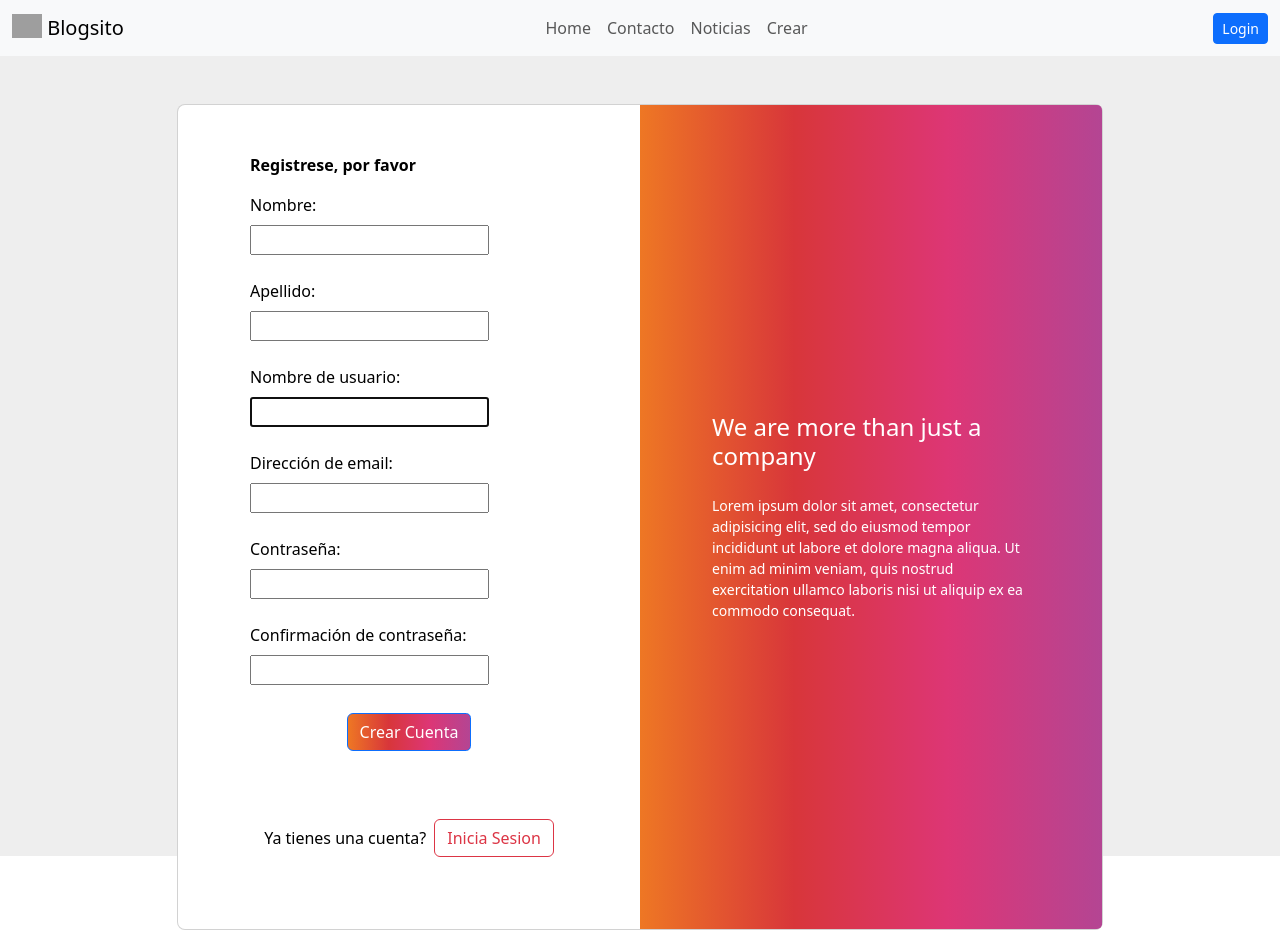
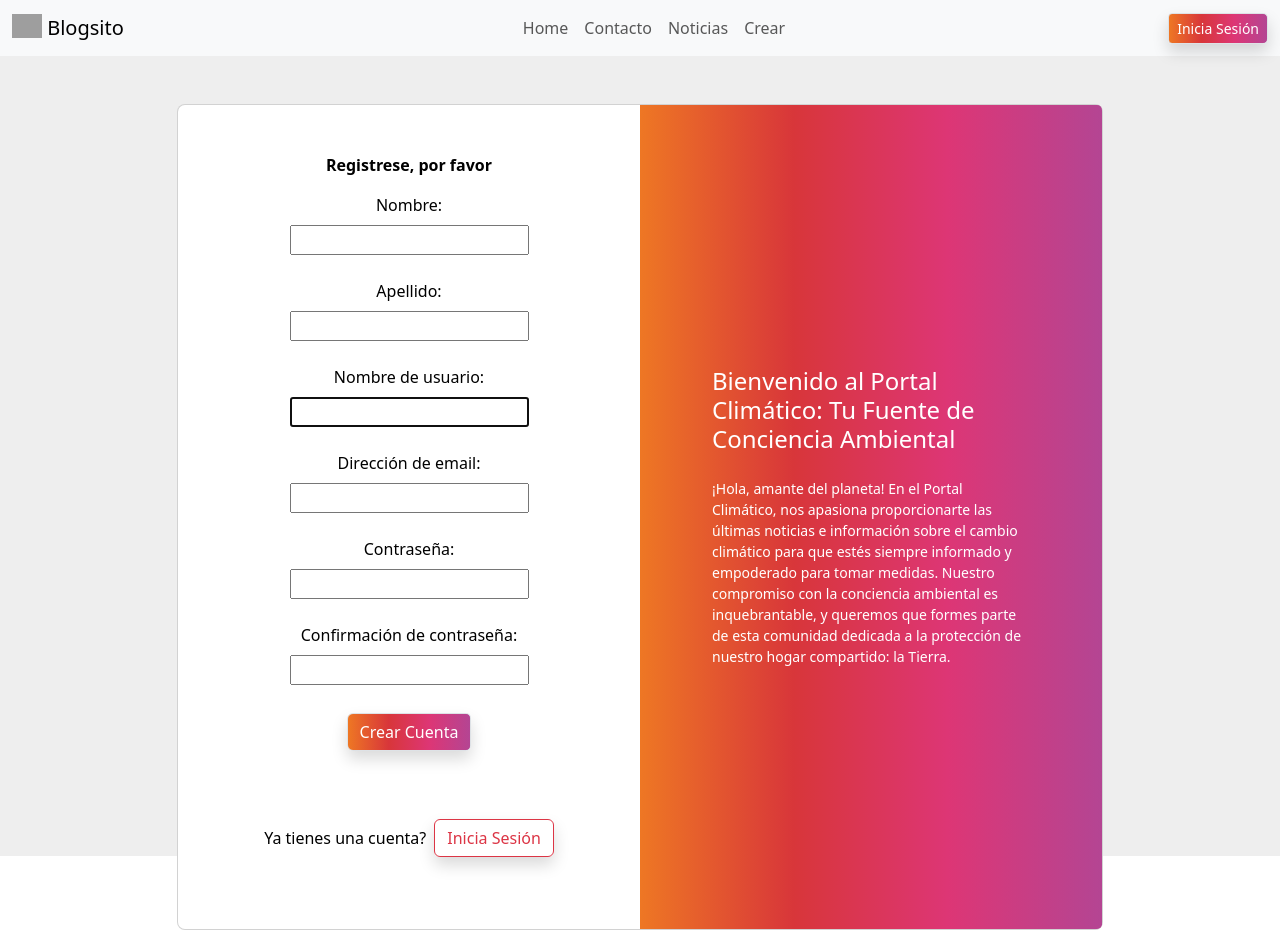
Before and after one commit to Xacled/Proyecto-Final, a Django app: page /Usuarios/Registro/ in a window 1280 px wide. Run offline with Django 4.2, Linux system fonts and the light colour scheme; grey boxes are pictures that could not be loaded.

Commit message:
Arreglo de css para login y registro

```diff
--- a/static/css/style.css
+++ b/static/css/style.css
@@ -26,3 +26,22 @@
     border-bottom-right-radius: 0.3rem;
   }
 }
+
+.btn-bd-primary {
+  --bs-btn-font-weight: 600;
+  --bs-btn-color: var(--bs-white);
+  --bs-btn-bg: var(--bd-violet-bg);
+  --bs-btn-border-color: var(--bd-violet-bg);
+  --bs-btn-hover-color: var(--bs-white);
+  --bs-btn-hover-bg: #{shade-color($bd-violet, 10%)};
+  --bs-btn-hover-border-color: #{shade-color($bd-violet, 10%)};
+  --bs-btn-focus-shadow-rgb: var(--bd-violet-rgb);
+  --bs-btn-active-color: var(--bs-btn-hover-color);
+  --bs-btn-active-bg: #{shade-color($bd-violet, 20%)};
+  --bs-btn-active-border-color: #{shade-color($bd-violet, 20%)};
+}
+
+.border-success {
+  --bs-border-opacity: 1;
+  border-color: rgba(var(--bs-success-rgb), var(--bs-border-opacity)) !important;
+}
--- a/templates/partials/navbar.html
+++ b/templates/partials/navbar.html
@@ -100,8 +100,8 @@
       {% else %}
       <a
         href="{% url 'login'%}"
-        class="btn btn-primary btn-sm d-none d-sm-block align-text-top"
-        >Login</a
+        class="btn btn-primary btn-sm  border shadow gradient-custom-2 d-none d-sm-block align-text-top"
+        >Inicia Sesión</a
       >
       {% endif %}
     </div>
--- a/templates/usuarios/registro.html
+++ b/templates/usuarios/registro.html
@@ -10,10 +10,10 @@
               <div class="card-body p-md-5 mx-md-4">
                 <form action="" method="post">
                   {% csrf_token %}
-                  <p class="fw-bold">Registrese, por favor</p>
+                  <p class="fw-bold text-center">Registrese, por favor</p>
 
                   {% for field in form %}
-                  <div class="form-outline mb-4">
+                  <div class="form-outline mb-4 text-center">
                     <div class="form-label">{{ field.label_tag }}</div>
                     <div class="">{{ field }}</div>
                   </div>
@@ -24,7 +24,7 @@
                   {% endfor %} {% endfor %}
                   <div class="text-center pt-1 mb-5 pb-1">
                     <button
-                      class="btn btn-primary btn-block fa-lg gradient-custom-2 mb-3"
+                      class="btn btn-primary border shadow gradient-custom-2 mb-3"
                       value="Confirmar"
                       type="submit"
                     >
@@ -39,9 +39,9 @@
                     <p class="mb-0 me-2">Ya tienes una cuenta?</p>
                     <a
                       type="button"
-                      class="btn btn-outline-danger"
+                      class="btn shadow btn-outline-danger opacity-60"
                       href="{% url 'login'%}"
-                      >Inicia Sesion</a
+                      >Inicia Sesión</a
                     >
                   </div>
                 </form>
@@ -49,12 +49,9 @@
             </div>
             <div class="col-lg-6 d-flex align-items-center gradient-custom-2">
               <div class="text-white px-3 py-4 p-md-5 mx-md-4">
-                <h4 class="mb-4">We are more than just a company</h4>
+                <h4 class="mb-4">Bienvenido al Portal Climático: Tu Fuente de Conciencia Ambiental</h4>
                 <p class="small mb-0">
-                  Lorem ipsum dolor sit amet, consectetur adipisicing elit, sed
-                  do eiusmod tempor incididunt ut labore et dolore magna aliqua.
-                  Ut enim ad minim veniam, quis nostrud exercitation ullamco
-                  laboris nisi ut aliquip ex ea commodo consequat.
+                  ¡Hola, amante del planeta! En el Portal Climático, nos apasiona proporcionarte las últimas noticias e información sobre el cambio climático para que estés siempre informado y empoderado para tomar medidas. Nuestro compromiso con la conciencia ambiental es inquebrantable, y queremos que formes parte de esta comunidad dedicada a la protección de nuestro hogar compartido: la Tierra.
                 </p>
               </div>
             </div>
```
Also changed, not shown: templates/usuarios/login.html (+15 -9 lines), Proyecto/db.sqlite3.
